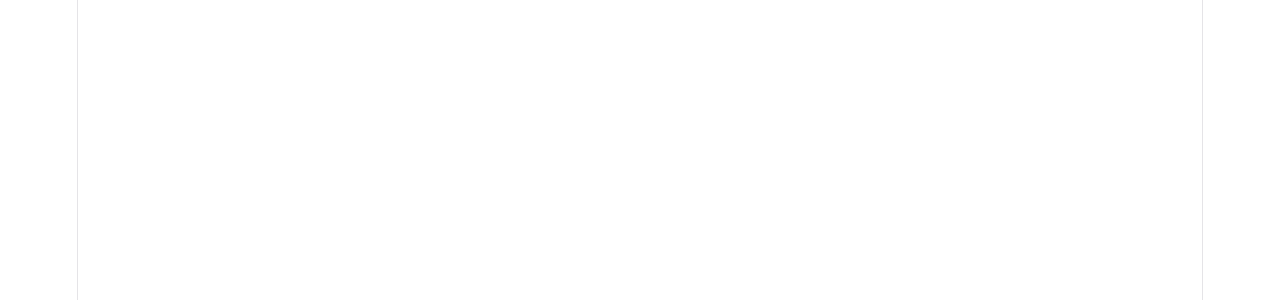
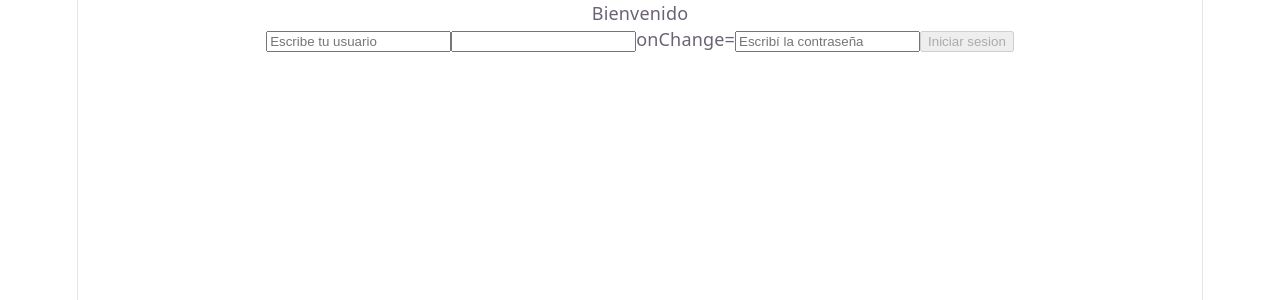
Before and after one commit to julietainsaurraldegm2/TP_Final_React_Movies, a React (Vite) app in the folder Cinemark/: page / in a window 1280 px wide. Shown: the top 300 px of the page. Built offline with nearby package versions, Linux system fonts and the light colour scheme.

Commit message:
feat: add userInfo and local credentials for matching info

```diff
--- a/Cinemark/package.json
+++ b/Cinemark/package.json
@@ -11,7 +11,8 @@
   },
   "dependencies": {
     "react": "^19.2.8",
-    "react-dom": "^19.2.8"
+    "react-dom": "^19.2.8",
+    "zustand": "^5.0.15"
   },
   "devDependencies": {
     "@types/node": "^24.13.3",
--- a/Cinemark/src/App.tsx
+++ b/Cinemark/src/App.tsx
@@ -1,15 +1,13 @@
 import { useState } from 'react'
-import reactLogo from './assets/react.svg'
-import viteLogo from './assets/vite.svg'
-import heroImg from './assets/hero.png'
+
 import './App.css'
+import Login from './Pages/Login/Login'
 
 function App() {
-  const [count, setCount] = useState(0)
 
   return (
     <>
-
+      <Login/>
     </>
   )
 }
--- /dev/null
+++ b/Cinemark/src/Data/Credentials.json
@@ -0,0 +1,6 @@
+[
+{"name": "Jose", "password": "manteca", "email":"jose@email.com"
+ },
+ {"name":"Juli", "password":"ajdnc", "email":"juli@email.com"},
+ {"name":"Santiago", "password":"triviaBlast","email":"santi@email.com"}
+]
--- /dev/null
+++ b/Cinemark/src/Pages/Login/Login.tsx
@@ -0,0 +1,50 @@
+import { useState } from "react";
+import userInfo from "../../Store/userInfo";
+
+function Login(){
+    const[LocalUser,setLocalUser] = useState('')
+    const user = userInfo((state)=> state.user)
+    const email =userInfo((state)=>state.email)
+    const login = userInfo((state)=> state.login)
+    const password = userInfo((state)=> state.password)
+    const setPassword = userInfo((state)=> state.setPassword)
+
+function handleSubmit(e: React.FormEvent<HTMLFormElement>){
+     e.preventDefault()
+    if (LocalUser.trim() === '') return
+    if (password.trim().length < 8) return
+    login(LocalUser)
+    setLocalUser('')
+  }
+
+  return(
+  <>
+  <p>Bienvenido{user}</p>
+  {!user ?(
+        <form onSubmit={handleSubmit}>
+          <input
+            type="text"
+            value={LocalUser}
+            onChange={(e) => setLocalUser(e.target.value)}
+            placeholder="Escribe tu usuario"
+          />
+          <input
+          type="email"
+          value={email}/>
+          onChange={(e)=> set}
+          <input
+            type="password"
+            value={password}
+            onChange={(e) => setPassword(e.target.value)}
+            placeholder="Escribí la contraseña"
+          />
+          <button type="submit" disabled={LocalUser.trim() === '' || password.trim().length < 8}>
+            Iniciar sesion
+          </button>
+        </form>
+      ):null }
+  </>
+  )
+}
+
+export default Login
--- /dev/null
+++ b/Cinemark/src/Store/userInfo.tsx
@@ -0,0 +1,31 @@
+import { create } from "zustand"
+import { persist } from "zustand/middleware"
+import type { User } from "../Types/User"
+import Credentials from "../Data/Credentials.json"
+interface InfoState{
+    user: User | null
+    login: (email: string, password: string) => void
+}
+export const ClAVE_STORAGE = '090807'
+    const testCredentials = Credentials as User[]
+    const userInfo = create<InfoState>()(
+        persist(
+                (set)=> ({
+                  user: null,
+                  login: (email, password) => {
+
+                    const match = testCredentials.find(
+                        (credential) => credential.email === email && credential.password === password,
+                    );
+                    if(!match){
+                        return
+                    }else{
+                        set({user:{name:match.name, email: match.email}})
+                    }
+                },
+
+            }), {name: ClAVE_STORAGE}
+        )
+    )
+
+    export default userInfo
--- /dev/null
+++ b/Cinemark/src/Types/User.ts
@@ -0,0 +1,6 @@
+export interface User {
+    name: string
+    password ? :string
+    email: string
+
+}
--- /dev/null
+++ b/package.json
@@ -0,0 +1,5 @@
+{
+  "dependencies": {
+    "zustand": "^5.0.15"
+  }
+}
```
Also changed, not shown: 2 other files (tests, documents, lock files or other folders).
